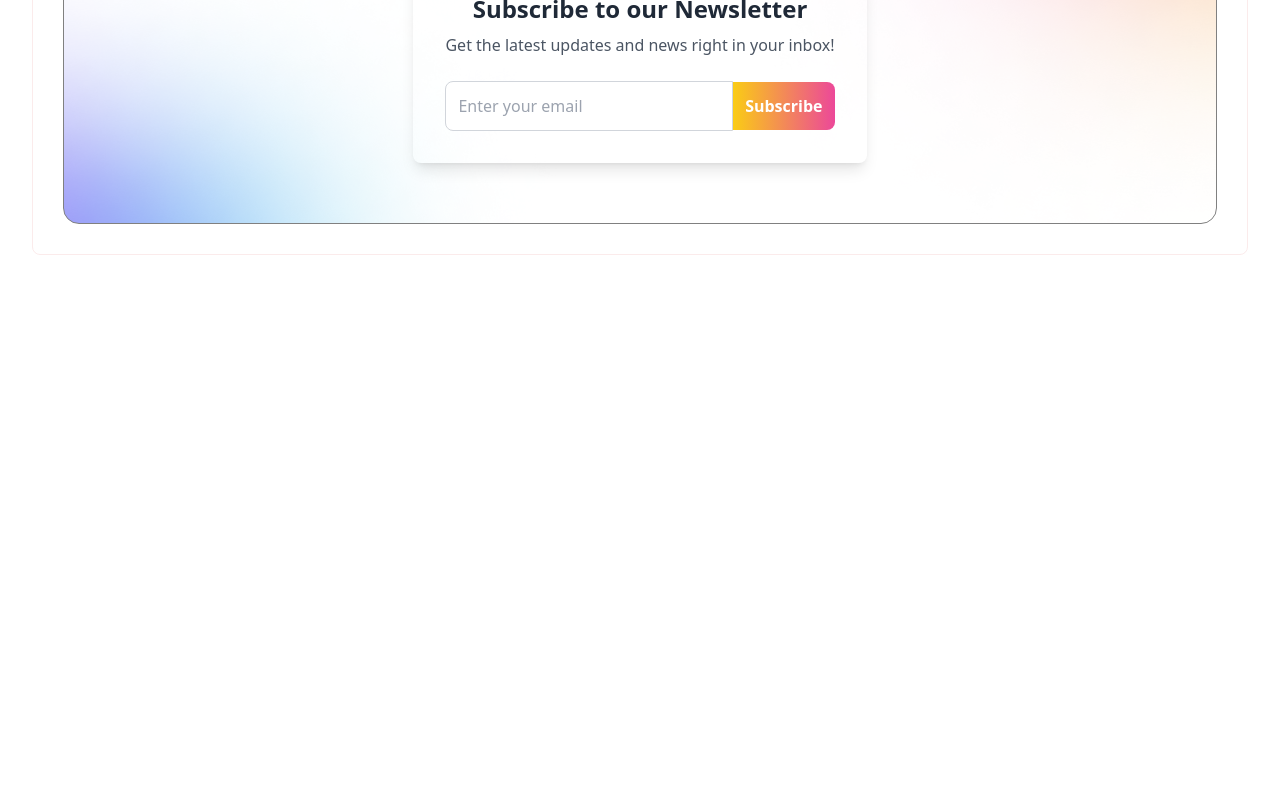
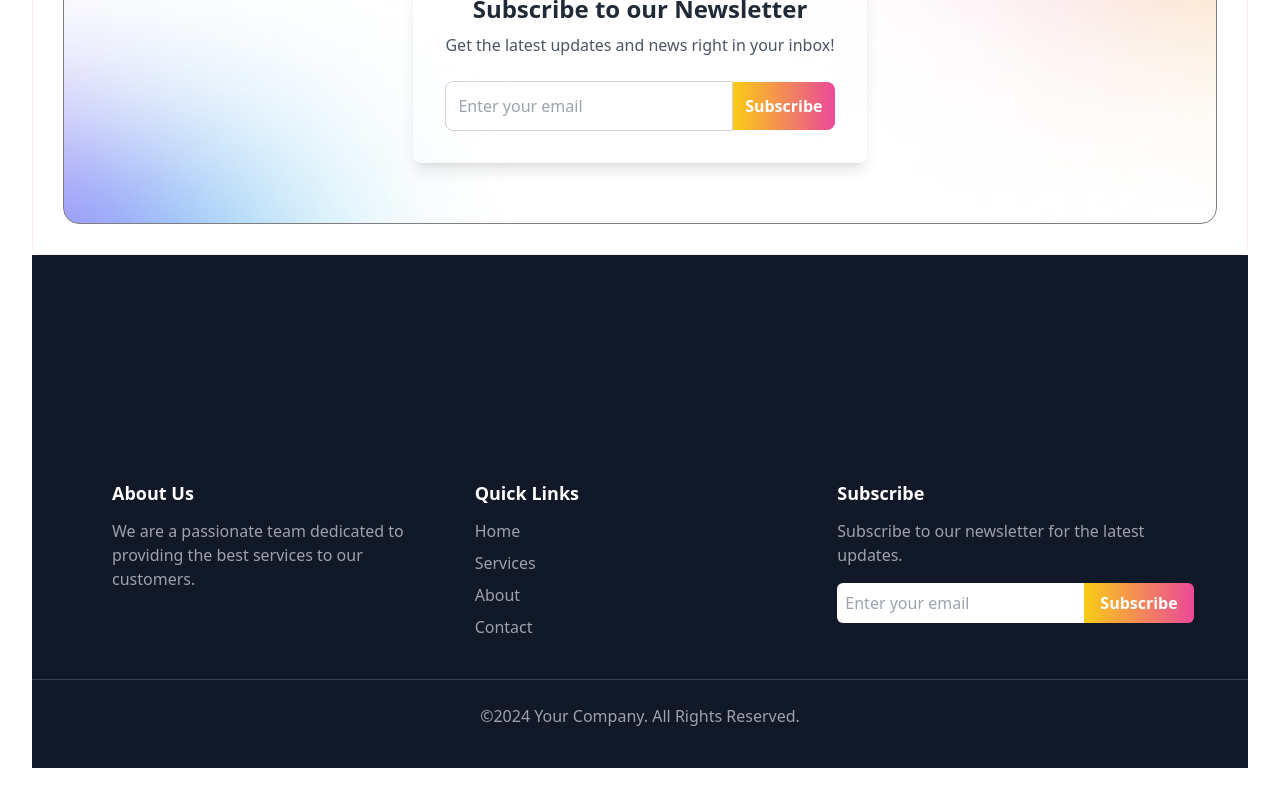
Before and after one commit to Bytes-Farabi/b10a7-dream-11-main, a React (Vite) app: page / in a window 1280 px wide. Shown: the part 2848-3648 px from the top of the page. Before the commit the page ends 3135 px from the top, so only its background shows below. Built offline with nearby package versions, Linux system fonts and the light colour scheme.

Commit message:
footer added

```diff
--- a/src/AllComponents/Home/Home.jsx
+++ b/src/AllComponents/Home/Home.jsx
@@ -36,7 +36,7 @@ const Home = ({ handleActiveTab, isActive, handleCredit, credit, handleSelectedP
 
             {/* shadow banner */}
 
-            <div className="border border-[#c9111115] mt-40 rounded-lg">
+            <div className="shadow-banner border border-[#c9111115] mt-40 rounded-lg">
                 <div>
                     <div className="flex items-center justify-center" style={{
                         backgroundImage: `url('/assets/bg-shadow.png')`,
@@ -70,6 +70,55 @@ const Home = ({ handleActiveTab, isActive, handleCredit, credit, handleSelectedP
                 </div>
             </div>
 
+            <div className="footer-section">
+                <footer className="bg-gray-900 text-white py-10 pt-56">
+                    <div className="container mx-auto px-20 grid grid-cols-1 sm:grid-cols-3 gap-8 text-center sm:text-left">
+
+                        {/* About Us Section */}
+                        <div>
+                            <h3 className="text-lg font-semibold mb-3">About Us</h3>
+                            <p className="text-gray-400">
+                                We are a passionate team dedicated to providing the best services to our customers.
+                            </p>
+                        </div>
+
+                        {/* Quick Links Section */}
+                        <div>
+                            <h3 className="text-lg font-semibold mb-3">Quick Links</h3>
+                            <ul className="space-y-2">
+                                <li><a href="#" className="text-gray-400 hover:text-white">Home</a></li>
+                                <li><a href="#" className="text-gray-400 hover:text-white">Services</a></li>
+                                <li><a href="#" className="text-gray-400 hover:text-white">About</a></li>
+                                <li><a href="#" className="text-gray-400 hover:text-white">Contact</a></li>
+                            </ul>
+                        </div>
+
+                        {/* Subscribe Section */}
+                        <div>
+                            <h3 className="text-lg font-semibold mb-3">Subscribe</h3>
+                            <p className="text-gray-400 mb-4">
+                                Subscribe to our newsletter for the latest updates.
+                            </p>
+                            <div className="flex justify-center sm:justify-start">
+                                <input
+                                    type="email"
+                                    placeholder="Enter your email"
+                                    className="p-2 rounded-l-md focus:outline-none"
+                                />
+                                <button className="bg-gradient-to-r from-yellow-400 to-pink-500 text-white font-semibold px-4 rounded-r-md hover:opacity-90 transition-opacity duration-300">
+                                    Subscribe
+                                </button>
+                            </div>
+                        </div>
+                    </div>
+
+                    {/* Bottom Copyright Section */}
+                    <div className="mt-10 text-center text-gray-400 border-t border-gray-700 pt-6">
+                        <p>&copy;2024 Your Company. All Rights Reserved.</p>
+                    </div>
+                </footer>
+            </div>
+
         </div>
     );
 };
```
